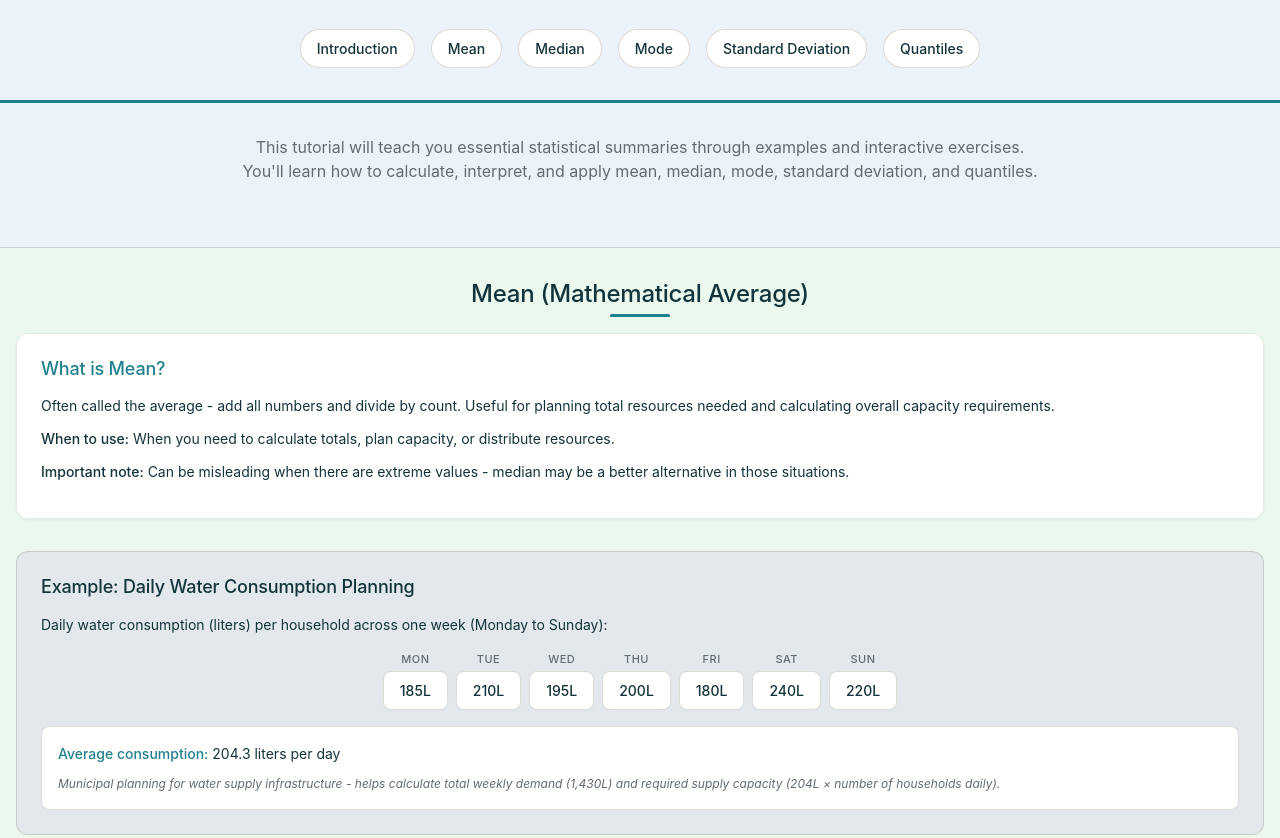
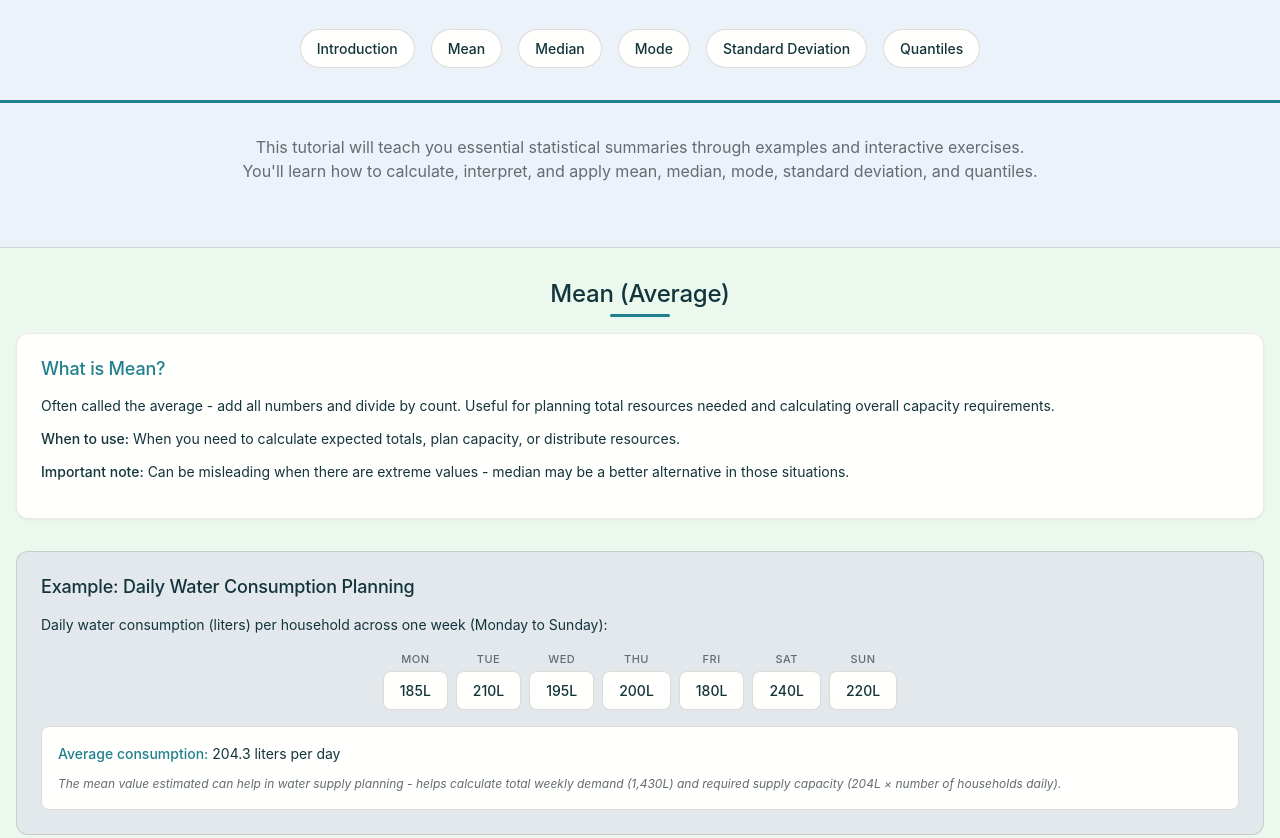
Before and after one commit to soorajmr/data-tutorials, a plain HTML site: page summary-stats/index.html in a window 1280 px wide. Shown: the part 114-952 px from the top of the page. Drawn offline with Linux system fonts and the light colour scheme; a web font is replaced by a local one.

Commit message:
Add files via upload

```diff
--- a/summary-stats/index.html
+++ b/summary-stats/index.html
@@ -3,7 +3,7 @@
 <head>
     <meta charset="UTF-8">
     <meta name="viewport" content="width=device-width, initial-scale=1.0">
-    <title>Statistics Made Simple: A Comprehensive Tutorial</title>
+    <title>Simple Summaries of Numerical Data: A Tutorial</title>
     <link rel="stylesheet" href="style.css">
 </head>
 <body>
@@ -37,11 +37,11 @@
     <!-- Mean Section -->
     <section id="mean" class="section">
         <div class="container">
-            <h2>Mean (Mathematical Average)</h2>
+            <h2>Mean (Average)</h2>
             <div class="concept-explanation">
                 <h3>What is Mean?</h3>
                 <p>Often called the average - add all numbers and divide by count. Useful for planning total resources needed and calculating overall capacity requirements.</p>
-                <p><strong>When to use:</strong> When you need to calculate totals, plan capacity, or distribute resources.</p>
+                <p><strong>When to use:</strong> When you need to calculate expected totals, plan capacity, or distribute resources.</p>
                 <p><strong>Important note:</strong> Can be misleading when there are extreme values - median may be a better alternative in those situations.</p>
             </div>
 
@@ -80,7 +80,7 @@
                 </div>
                 <div class="calculation">
                     <p><strong>Average consumption:</strong> <span id="mean-result">204.3</span> liters per day</p>
-                    <p><em>Municipal planning for water supply infrastructure - helps calculate total weekly demand (1,430L) and required supply capacity (204L × number of households daily).</em></p>
+                    <p><em>The mean value estimated can help in water supply planning - helps calculate total weekly demand (1,430L) and required supply capacity (204L × number of households daily).</em></p>
                 </div>
             </div>
 
```
